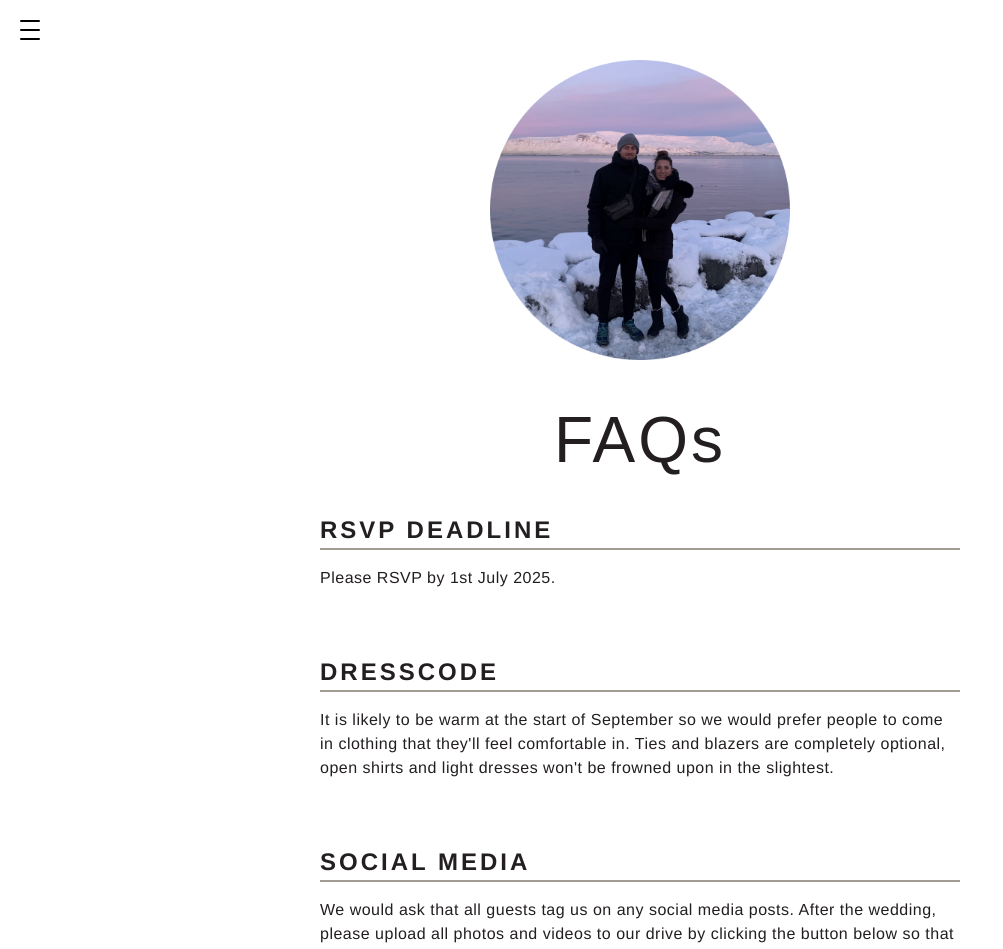
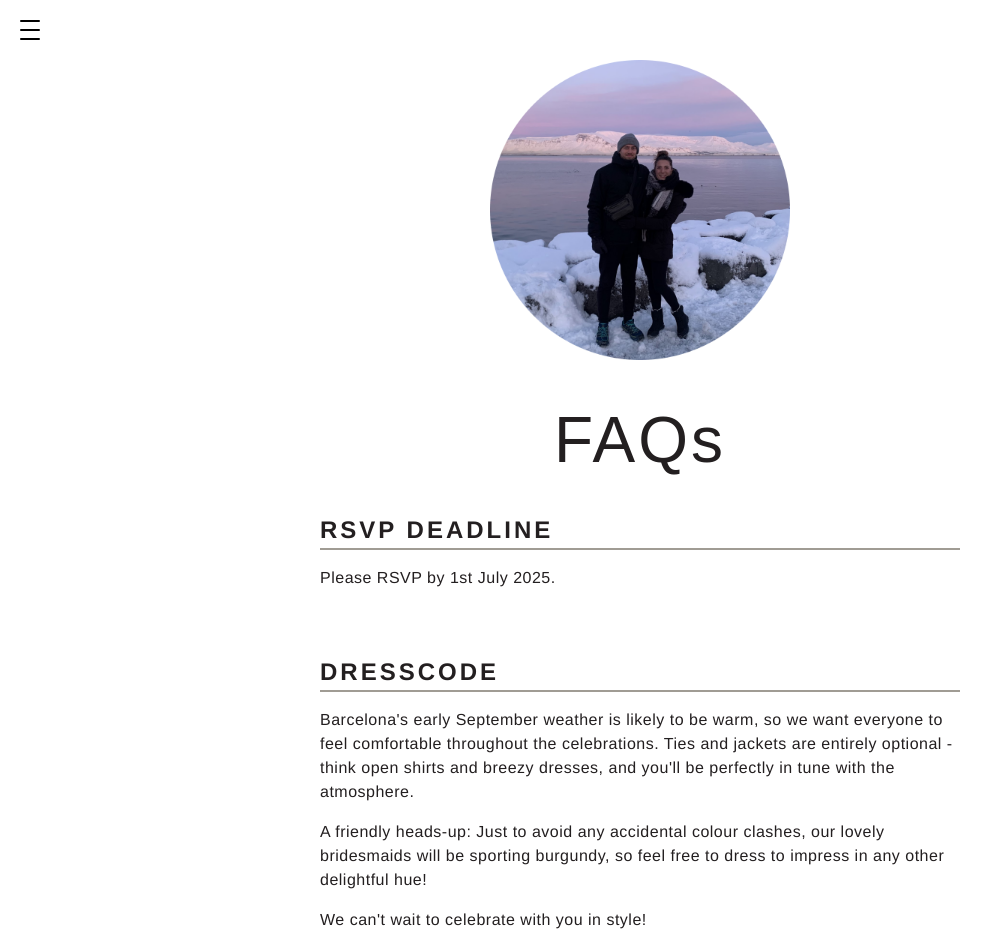
Before and after one commit to 11ac11/wedding-app, a Next.js app: page /faqs in a window 1280 px wide. Shown: the top 949 px of the page, without its empty margins (0-1003 px from the left). Built offline with nearby package versions, Linux system fonts and the light colour scheme; a web font is replaced by a local one.

Commit message:
updated dresscode copy

```diff
--- a/app/faqs/page.jsx
+++ b/app/faqs/page.jsx
@@ -24,7 +24,13 @@ export default async function FAQs() {
       <div className="info-section">
         <h2 className="uppercase">Dresscode</h2>
         <p>
-          {`It is likely to be warm at the start of September so we would prefer people to come in clothing that they'll feel comfortable in. Ties and blazers are completely optional, open shirts and light dresses won't be frowned upon in the slightest.`}
+          {`Barcelona's early September weather is likely to be warm, so we want everyone to feel comfortable throughout the celebrations. Ties and jackets are entirely optional - think open shirts and breezy dresses, and you'll be perfectly in tune with the atmosphere.`}
+        </p>
+        <p>
+          {`A friendly heads-up: Just to avoid any accidental colour clashes, our lovely bridesmaids will be sporting burgundy, so feel free to dress to impress in any other delightful hue!`}
+        </p>
+        <p>
+          {`We can't wait to celebrate with you in style!`}
         </p>
       </div>
       <div className="info-section">
```
